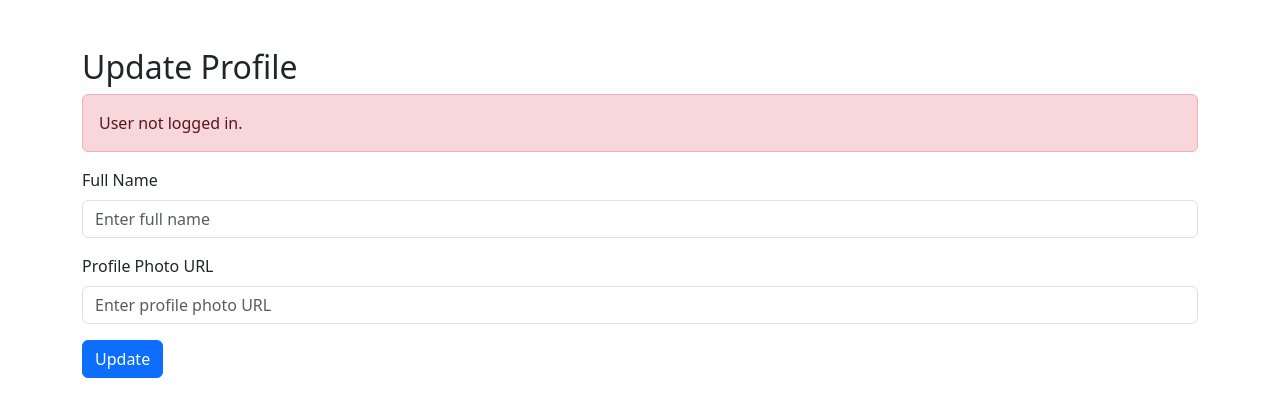
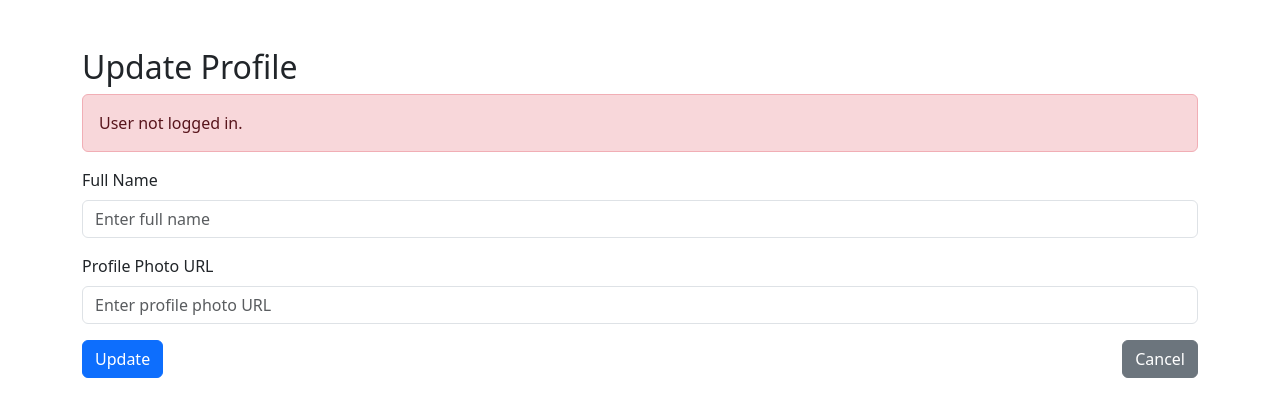
Before and after one commit to dhr7va/expense-tracker, a React (Create React App) app: page /update-profile in a window 1280 px wide. Shown: the top 416 px of the page. Built offline with nearby package versions, Linux system fonts and the light colour scheme.

Commit message:
Added cancel button

```diff
--- a/src/components/UpdateProfilePage.js
+++ b/src/components/UpdateProfilePage.js
@@ -1,5 +1,6 @@
 import React, { useState, useEffect } from "react";
 import { Button, Form, Container, Alert } from "react-bootstrap";
+import { useNavigate } from "react-router-dom";
 import axios from "axios";
 import { getAuth } from "firebase/auth";
 
@@ -8,9 +9,9 @@ export default function UpdateProfilePage() {
     const [photoUrl, setPhotoUrl] = useState("");
     const [message, setMessage] = useState(null);
     const [idToken, setIdToken] = useState(null);
+    const navigate = useNavigate();
 
     useEffect(() => {
-        // Fetch idToken dynamically when the page loads
         const fetchIdToken = async () => {
             try {
                 const auth = getAuth();
@@ -53,6 +54,10 @@ export default function UpdateProfilePage() {
         }
     };
 
+    const handleCancel = () => {
+        navigate(-1);
+    };
+
     return (
         <Container className="mt-5">
             <h2>Update Profile</h2>
@@ -78,9 +83,14 @@ export default function UpdateProfilePage() {
                     />
                 </Form.Group>
 
-                <Button variant="primary" onClick={handleUpdate}>
-                    Update
-                </Button>
+                <div className="d-flex justify-content-between">
+                    <Button variant="primary" onClick={handleUpdate}>
+                        Update
+                    </Button>
+                    <Button variant="secondary" onClick={handleCancel}>
+                        Cancel
+                    </Button>
+                </div>
             </Form>
         </Container>
     );
```
